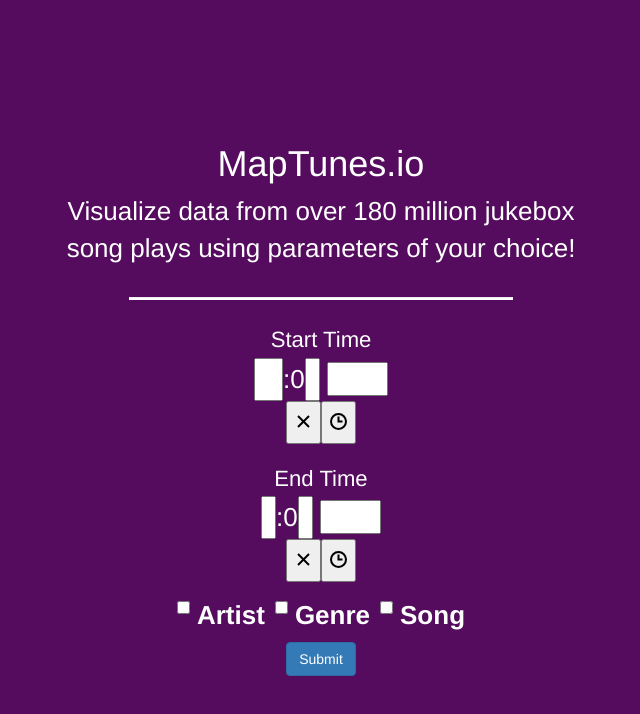
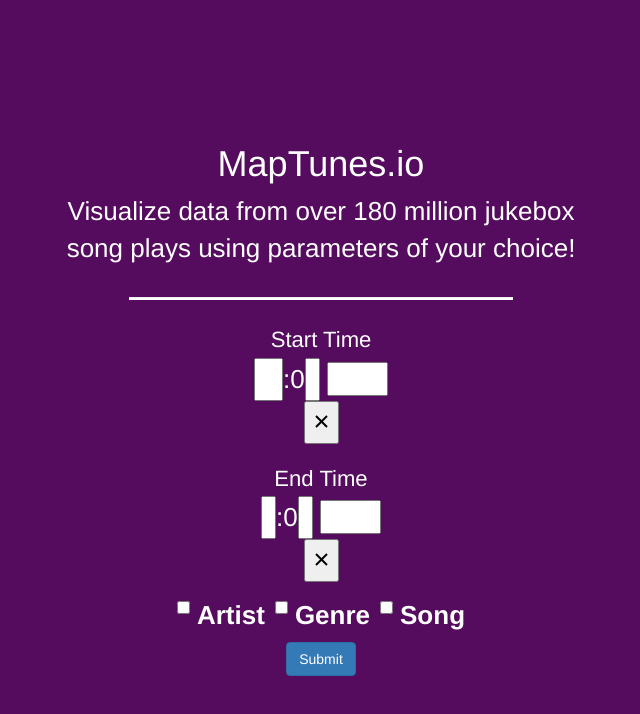
Before and after one commit to hg-alan/ConUHacks, a React (Create React App) app in the folder react-ui/: page / in a window 1280 px wide. Shown: the top 714 px of the page, without its empty margins (319-959 px from the left). Built offline with nearby package versions, Linux system fonts and the light colour scheme.

Commit message:
Got rid of the ugly clock

```diff
--- a/react-ui/src/components/main_form.jsx
+++ b/react-ui/src/components/main_form.jsx
@@ -75,6 +75,7 @@ class MainForm extends Component {
             <TimePicker
               onChange={this.updateStartTime}
               value={this.state.startTime}
+              disableClock={true}
             />
           </div>
         </div>
@@ -85,6 +86,7 @@ class MainForm extends Component {
             <TimePicker
               onChange={this.updateEndTime}
               value={this.state.endTime}
+              disableClock={true}
             />
           </div>
         </div>
```
